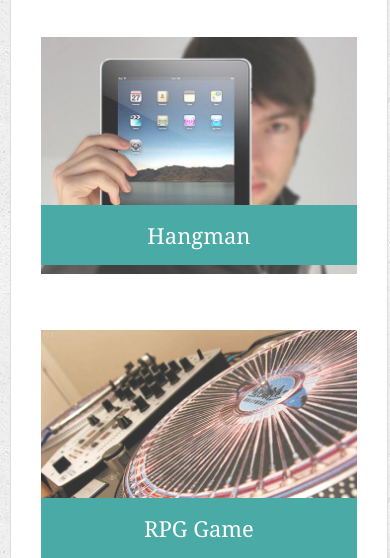
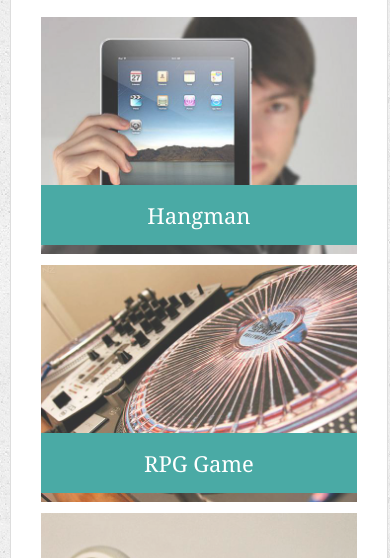
Before and after one commit to teddylockhart/Responsive-Portfolio, a plain HTML site: page portfolio.html in a window 390 px wide. Shown: the part 286-844 px from the top of the page. Drawn offline with Linux system fonts and the light colour scheme.

Commit message:
4th HM Update, Complete Responsive-Portfolio

```diff
--- a/assets/css/style.css
+++ b/assets/css/style.css
@@ -280,12 +280,12 @@ input[type=submit] {
 
 /* Portfolio */
   .work:nth-child(even) {
-    margin-right: 40;
+    margin-right: 40px;
   }
 
   .work {
     margin: 20px 0 25px;
-    width: auto;
+    width: 274px;
   }
 
 }
@@ -327,7 +327,14 @@ input[type=submit] {
     width: 100%;
   }
 
-/* Portfolio*/
+/* Portfolio */
+  .work:nth-child(even) {
+    margin-right: 0;
+  }
 
+  .work {
+    margin: 0;
+    width: auto;
+  }
 
 }
```
